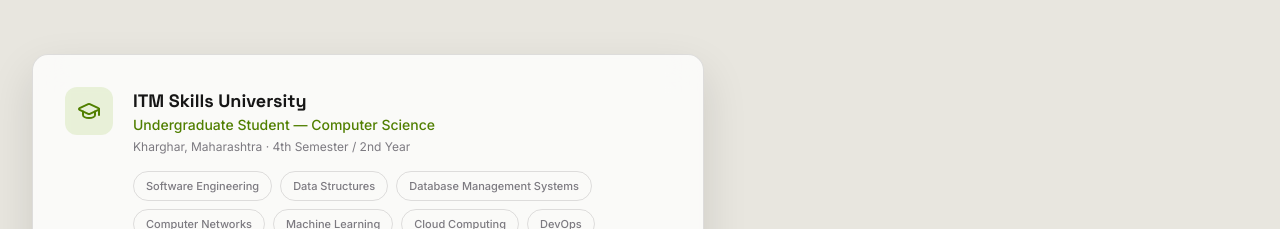
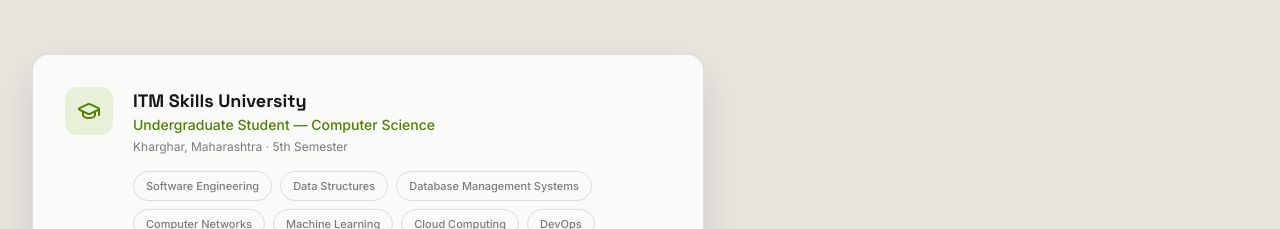
Before and after one commit to PIYUSH-108-SOLANKI/portfolio_evaluation, a React (Vite) app: page / in a window 1280 px wide. Shown: the part 5800-6029 px from the top of the page. Built offline with nearby package versions, Linux system fonts and the light colour scheme.

Commit message:
Update education semester to 5th

```diff
--- a/src/components/Education.tsx
+++ b/src/components/Education.tsx
@@ -50,7 +50,7 @@
                   Undergraduate Student — Computer Science
                 </p>
                 <p className="text-xs mt-1" style={{ color: 'var(--color-text-muted)' }}>
-                  Kharghar, Maharashtra · 4th Semester / 2nd Year
+                  Kharghar, Maharashtra · 5th Semester
                 </p>
               </div>
               <div className="flex flex-wrap gap-2 pt-1">
```
